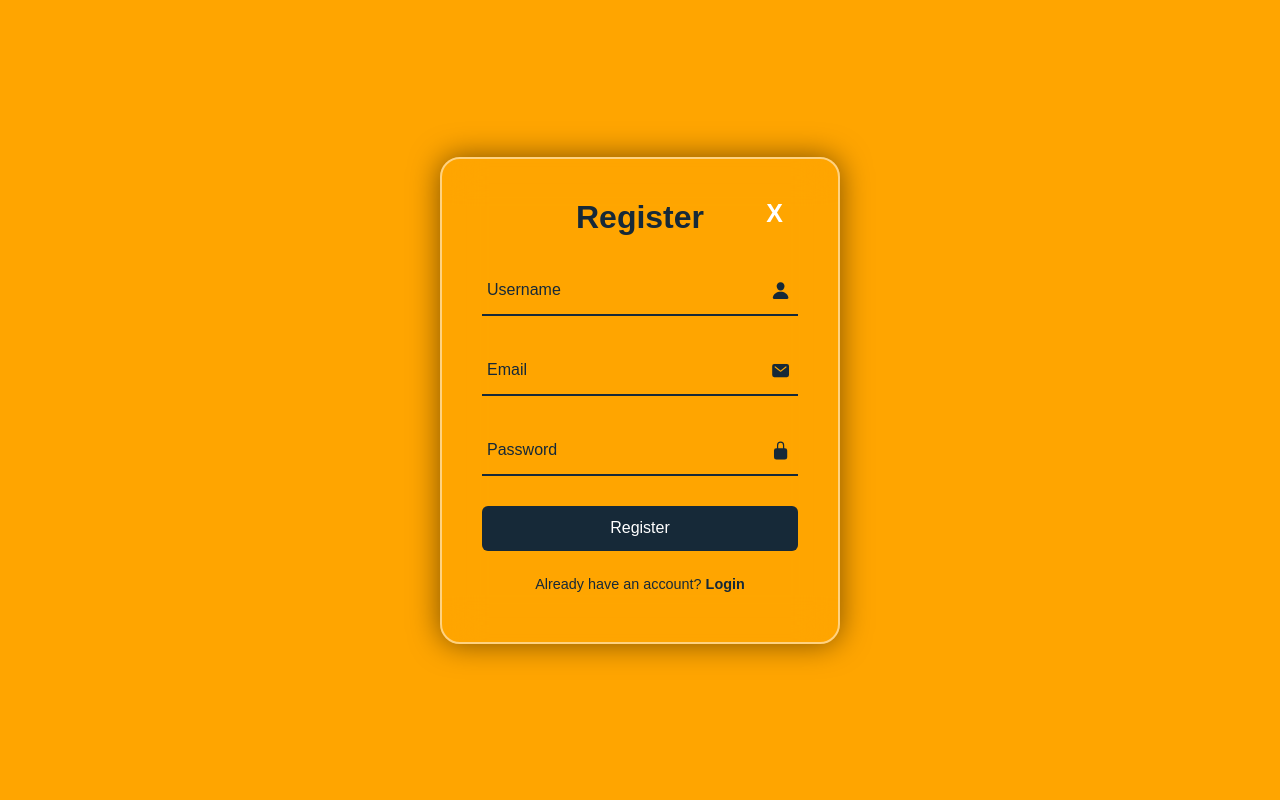
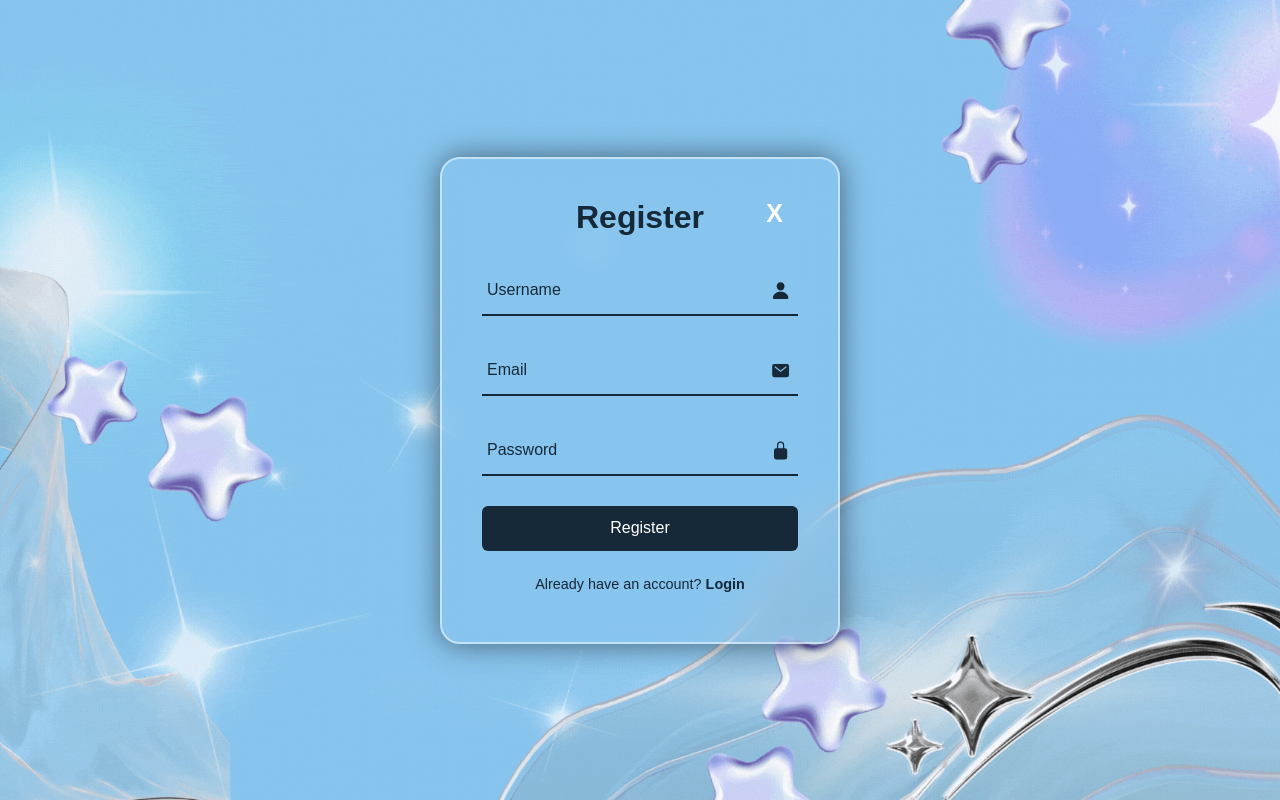
Before and after one commit to JakeMartin336/CSCI-499-Capstone-Project, a Flask app: page /register in a window 1280 px wide. Run offline with Flask 3, Linux system fonts and the light colour scheme.

Commit message:
Update style.css

```diff
--- a/static/style.css
+++ b/static/style.css
@@ -11,7 +11,7 @@ body {
     align-items: center;
     min-height: 100vh;
     /* background: url('background.jpg') no-repeat; */
-    background: orange;
+    background-image: url('blue.gif'); /* Path to your background image */
     background-size: cover;
     background-position: center;
 }
```
